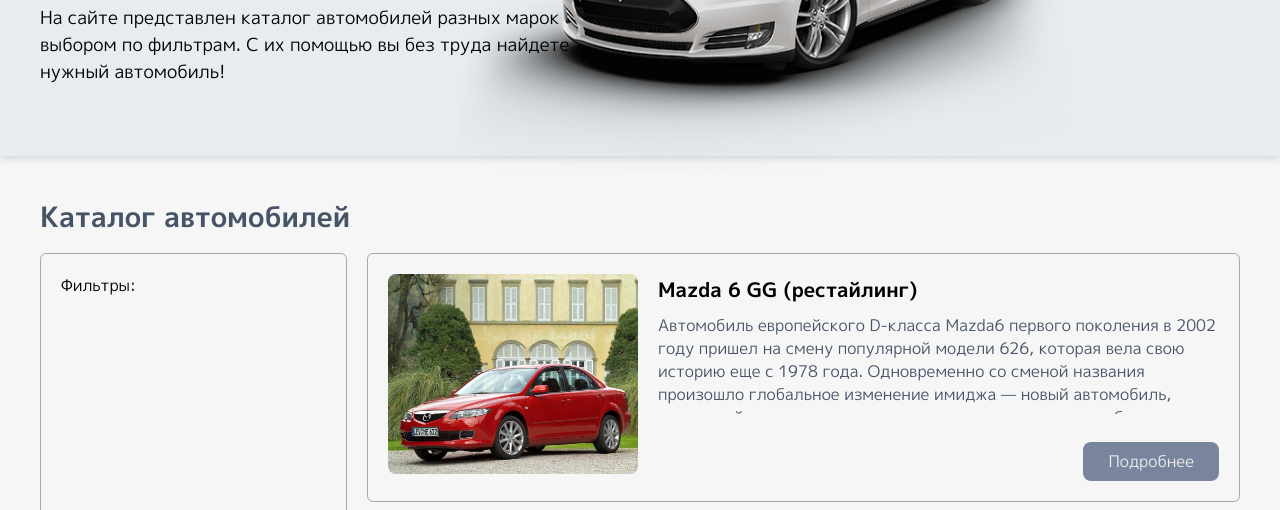
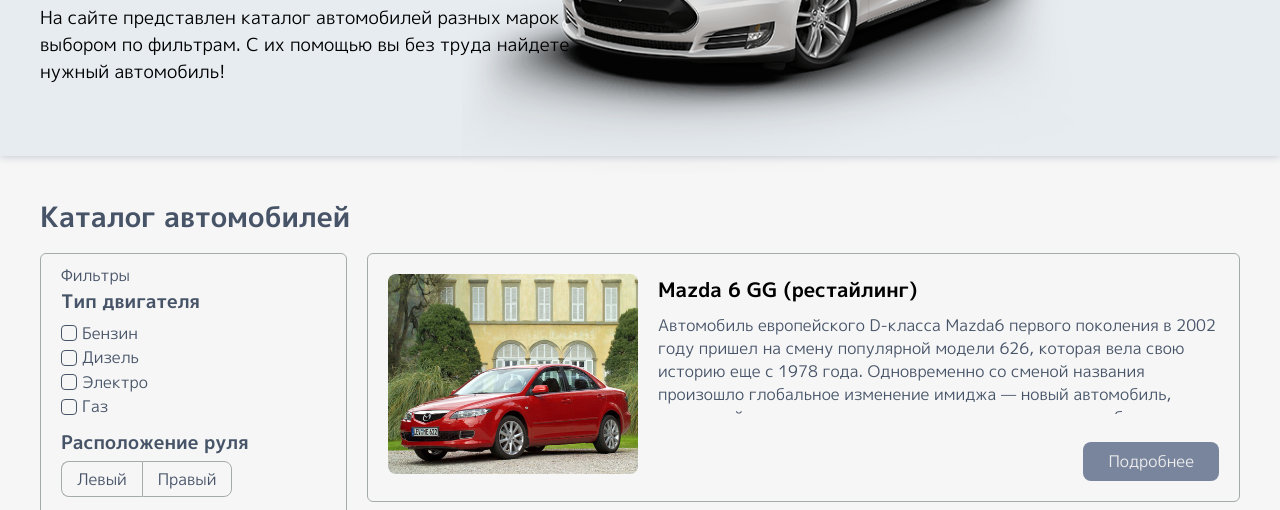
Before and after one commit to MotherLiked/wheel, a plain HTML site: page index.html in a window 1280 px wide. Shown: the part 274-784 px from the top of the page. Drawn offline with Linux system fonts and the light colour scheme.

Commit message:
Урок 7 - Верстка фильтров

```diff
--- a/css/main.css
+++ b/css/main.css
@@ -90,6 +90,10 @@
     font-weight: bold;
     color: #475468;
     margin-left: 8px;
+}
+
+.logo:hover span {
+    color: #5f6f87;
 }
 
 .btn {
@@ -209,16 +213,116 @@
     border-radius: 6px;
     margin-right: 20px;
     margin-top: 15px;
-    padding: 20px;
+    padding: 10px 20px;
+    color: #475468;
+}
+
+.filter-block #filter-text {
+    margin-bottom: 10px;
+}
+
+.filter-block .filter-item {
+    margin-bottom: 10px;
+}
+
+.filter-block .filter-group {
+    margin-top: 5px;
+}
+
+.filter-block .filter-buttons {
+    text-align: center;
+}
+
+.filter-block .filter-button {
+    color: #ecebeb;
+    background-color: #5b6a88;
+    opacity: 0.8;
+    border-radius: 4px;
+}
+
+.filter-block .filter-button:hover {
+    color: #ffffff;
+    background-color: #7284a3;
+}
+
+.checkbox input {
+    position: absolute;
+    z-index: -1;
+    opacity: 0;
+}
+
+.checkbox label {
+    display: inline-flex;
+    align-items: center;
+    user-select: none;
+    cursor: pointer;
+}
+
+.checkbox label::before {
+    content: '\00A0';
+    color: #eae5e5;
+    font-size: 12px;
+    display: inline-flex;
+    justify-content: center;
+    align-items: center;
+    width: 14px;
+    height: 14px;
+    flex-shrink: 0;
+    flex-grow: 0;
+    border: 1px solid #475468;
+    border-radius: 4px;
+    margin-right: 5px;
+    background-repeat: no-repeat;
+    background-position: center center;
+    background-size: 50% 50%;
+}
+
+.checkbox input:checked+label::before {
+    content: "\2714";
+    border-color: #475468;
+    background-color: #475468;
+}
+
+.radio-toggle {
+    display: inline-block;
+    overflow: hidden;
+}
+
+.radio-toggle .radio {
+    float: left;
+    display: inline-block;
+}
+
+.radio-toggle input[type=radio] {
+    display: none;
+}
+
+.radio-toggle label {
+    display: inline-block;
+    padding: 0 15px;
+    line-height: 34px;
+    border: 1px solid #a5aaaa;
+    cursor: pointer;
+    user-select: none;
+}
+
+.radio-toggle .radio:first-child label {
+    border-right: none;
+    border-radius: 8px 0 0 8px;
+}
+
+.radio-toggle .radio:last-child label {
+    border-radius: 0 8px 8px 0;
+}
+
+.radio-toggle input[type=radio]:checked + label {
+    background: #475468;
+    color: #eae5e5;
 }
 
 .catalog-content {
     display: flex;
     flex-direction: column;
-}
-
-.cards-block {
-
 }
 
 .card-item {
@@ -258,6 +362,11 @@
     float: right;
 }
 
+.card-item .card-text-items .btn:hover {
+    color: #ffffff;
+    background-color: #7284a3;
+}
+
 .card-item .card-text-items p {
     color: #475468;
     font-size: 16px;
--- a/index.html
+++ b/index.html
@@ -42,7 +42,49 @@
     <div class="container">
         <h2>Каталог автомобилей</h2>
         <aside class="filter-block">
-            <span>Фильтры:</span>
+            <span id="filter-text">Фильтры</span>
+
+            <div class="filter-item">
+                <h3>Тип двигателя</h3>
+                <div class="filter-group">
+                    <div class="checkbox">
+                        <input type="checkbox" id="filter-1">
+                        <label for="filter-1">Бензин</label>
+                    </div>
+                    <div class="checkbox">
+                        <input type="checkbox" id="filter-2">
+                        <label for="filter-2">Дизель</label>
+                    </div>
+                    <div class="checkbox">
+                        <input type="checkbox" id="filter-3">
+                        <label for="filter-3">Электро</label>
+                    </div>
+                    <div class="checkbox">
+                        <input type="checkbox" id="filter-4">
+                        <label for="filter-4">Газ</label>
+                    </div>
+                </div>
+            </div>
+
+            <div class="filter-item">
+                <h3>Расположение руля</h3>
+                <div class="filter-group">
+                    <div class="radio-toggle">
+                        <div class="radio">
+                            <input type="radio" id="filter-radio-1" name="rudder">
+                            <label for="filter-radio-1">Левый</label>
+                        </div>
+                        <div class="radio">
+                            <input type="radio" id="filter-radio-2" name="rudder">
+                            <label for="filter-radio-2">Правый</label>
+                        </div>
+                    </div>
+                </div>
+            </div>
+
+            <div class="filter-buttons">
+                <button class="btn filter-button">Показать 2 карточки</button>
+            </div>
         </aside>
         <div class="catalog-content">
             <div class="cards-block">
```
